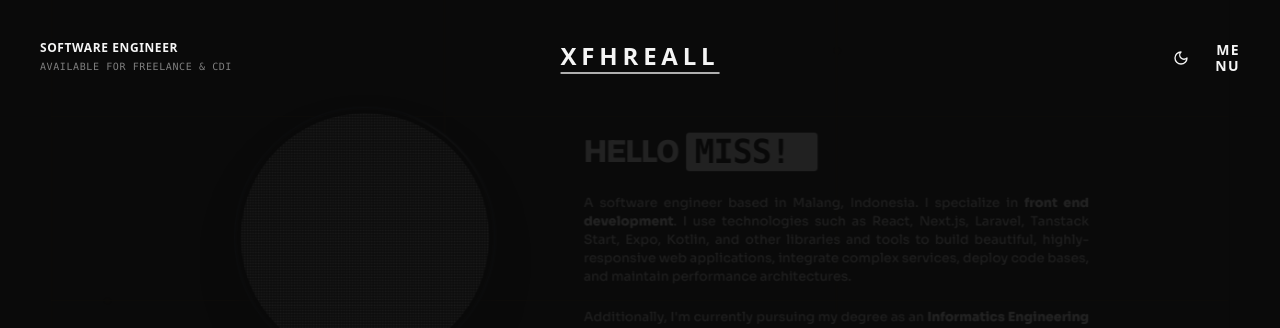
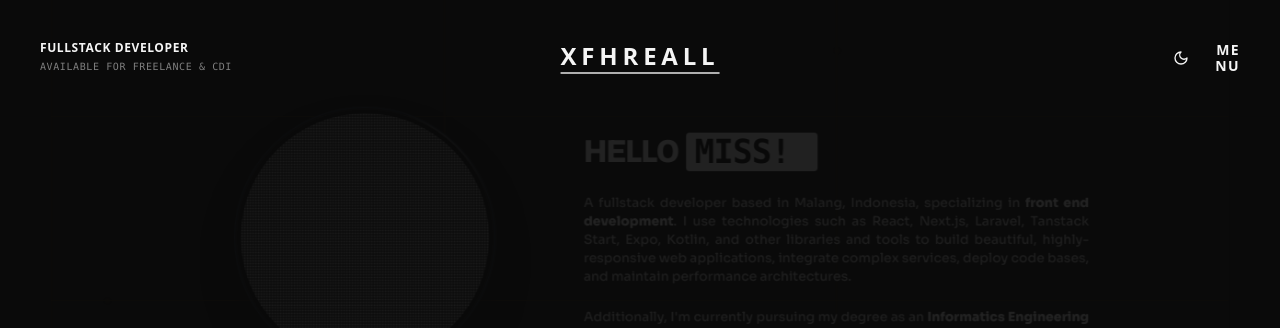
Before and after one commit to Xfhreall/portofolio-, a Next.js app: page /about in a window 1280 px wide. Shown: the top 328 px of the page. Built offline with nearby package versions, Linux system fonts and the light colour scheme; no server answers; the database is empty.

Commit message:
style: update copywriting to fullstack developer role and use chevrons in menu overlay

```diff
--- a/src/app/(landing)/about.tsx
+++ b/src/app/(landing)/about.tsx
@@ -194,7 +194,7 @@ export function About() {
             variants={itemVariants}
             className="text-justify leading-8 text-xs md:text-base font-medium text-neutral-600 dark:text-neutral-300"
           >
-            A software engineer based in Malang, Indonesia. I specialize in{" "}
+            A fullstack developer based in Malang, Indonesia, specializing in{" "}
             <strong className="text-neutral-900 dark:text-white font-extrabold">front end development</strong>. I use technologies such
             as React, Laravel, Next js, Tanstack Start, Expo, Kotlin, and other technologies and
             tools to add attractiveness, integrate systems, deploy, and
--- a/src/app/(main)/about/page.tsx
+++ b/src/app/(main)/about/page.tsx
@@ -239,7 +239,7 @@ export default function AboutPage() {
               </span>
 
               <p className="text-neutral-600 dark:text-neutral-300 font-medium text-[11px] md:text-sm leading-relaxed text-justify">
-                A software engineer based in Malang, Indonesia. I specialize in{" "}
+                A fullstack developer based in Malang, Indonesia, specializing in{" "}
                 <strong className="text-neutral-950 dark:text-white font-extrabold">
                   front end development
                 </strong>
--- a/src/app/(main)/page.tsx
+++ b/src/app/(main)/page.tsx
@@ -200,7 +200,7 @@ export default function Home() {
                 Engineering visual emotions through code.
               </p>
               <p className="text-sm md:text-base font-medium text-neutral-600 dark:text-neutral-400 leading-relaxed max-w-xl">
-                I am a software engineer specializing in frontend engineering and creative development. I bridge the gap between design thinking and technological execution, building production-grade interfaces that are visually memorable, smooth, and highly performant.
+                I am a fullstack developer specializing in frontend engineering and creative development. I bridge the gap between design thinking and technological execution, building production-grade interfaces that are visually memorable, smooth, and highly performant.
               </p>
 
               {/* Styled Premium CTA Link with Text-Shift Effect */}
--- a/src/app/layout.tsx
+++ b/src/app/layout.tsx
@@ -21,14 +21,15 @@ const bricolage = Bricolage_Grotesque({
 
 export const metadata: Metadata = {
   title: {
-    default: "Risqi Achmad Fahreal - Software Engineer",
+    default: "Risqi Achmad Fahreal - Fullstack Developer",
     template: "%s | Risqi Achmad Fahreal",
   },
   description:
-    "Front-end developer & Computer Science student at Brawijaya University. Specializing in React, Next.js, and modern web technologies. Based in Malang, Indonesia.",
+    "Fullstack developer specializing in frontend development & Computer Science student at Brawijaya University. Specializing in React, Next.js, and modern web technologies. Based in Malang, Indonesia.",
   keywords: [
     "Risqi Achmad Fahreal",
     "Farel",
+    "Fullstack Developer",
     "Software Engineer",
     "Front-end Developer",
     "Web Developer",
@@ -62,24 +63,24 @@ export const metadata: Metadata = {
     type: "website",
     locale: "id_ID",
     alternateLocale: "en_US",
-    title: "Risqi Achmad Fahreal - Software Engineer",
+    title: "Risqi Achmad Fahreal - Fullstack Developer",
     description:
-      "Front-end developer & Computer Science student at Brawijaya University. Specializing in React, Next.js, and modern web technologies.",
+      "Fullstack developer specializing in frontend development & Computer Science student at Brawijaya University. Specializing in React, Next.js, and modern web technologies.",
     siteName: "Risqi Achmad Fahreal Portfolio",
     images: [
       {
         url: "/og-image.png",
         width: 1200,
         height: 630,
-        alt: "Risqi Achmad Fahreal - Software Engineer",
+        alt: "Risqi Achmad Fahreal - Fullstack Developer",
       },
     ],
   },
   twitter: {
     card: "summary_large_image",
-    title: "Risqi Achmad Fahreal - Software Engineer",
+    title: "Risqi Achmad Fahreal - Fullstack Developer",
     description:
-      "Front-end developer & Computer Science student at Brawijaya University. Specializing in React, Next.js, and modern web technologies.",
+      "Fullstack developer specializing in frontend development & Computer Science student at Brawijaya University. Specializing in React, Next.js, and modern web technologies.",
     images: ["/og-image.png"],
     creator: "@ursnctuary_",
   },
--- a/src/components/menu-overlay.tsx
+++ b/src/components/menu-overlay.tsx
@@ -5,6 +5,7 @@ import { TransitionLink as Link } from "./transition-link";
 import { usePathname } from "next/navigation";
 import { motion, AnimatePresence } from "framer-motion";
 import { BackgroundLines } from "./background-lines";
+import { ChevronLeft, ChevronRight } from "lucide-react";
 
 interface MenuOverlayProps {
   onClose: () => void;
@@ -100,11 +101,9 @@ export function MenuOverlay({ onClose }: MenuOverlayProps) {
                           animate={{ opacity: 1, x: 0 }}
                           exit={{ opacity: 0, x: -15 }}
                           transition={{ duration: 0.25, ease: "easeOut" }}
-                          className={`text-xl font-bold ${
-                            isActive ? "text-black dark:text-white" : "text-neutral-400"
-                          }`}
+                          className={isActive ? "text-black dark:text-white" : "text-neutral-400"}
                         >
-                          &gt;
+                          <ChevronRight className="w-6 h-6 stroke-[2.5]" />
                         </motion.span>
                       )}
                     </AnimatePresence>
@@ -129,11 +128,9 @@ export function MenuOverlay({ onClose }: MenuOverlayProps) {
                           animate={{ opacity: 1, x: 0 }}
                           exit={{ opacity: 0, x: 15 }}
                           transition={{ duration: 0.25, ease: "easeOut" }}
-                          className={`text-xl font-bold ${
-                            isActive ? "text-black dark:text-white" : "text-neutral-400"
-                          }`}
+                          className={isActive ? "text-black dark:text-white" : "text-neutral-400"}
                         >
-                          &lt;
+                          <ChevronLeft className="w-6 h-6 stroke-[2.5]" />
                         </motion.span>
                       )}
                     </AnimatePresence>
--- a/src/components/viewport-overlay.tsx
+++ b/src/components/viewport-overlay.tsx
@@ -8,7 +8,7 @@ import { ThemeSwitcher } from "./theme-switcher";
 
 const ROLES = [
   "CREATIVE DEVELOPER",
-  "SOFTWARE ENGINEER",
+  "FULLSTACK DEVELOPER",
   "INFORMATICS STUDENT",
 ];
 
```
